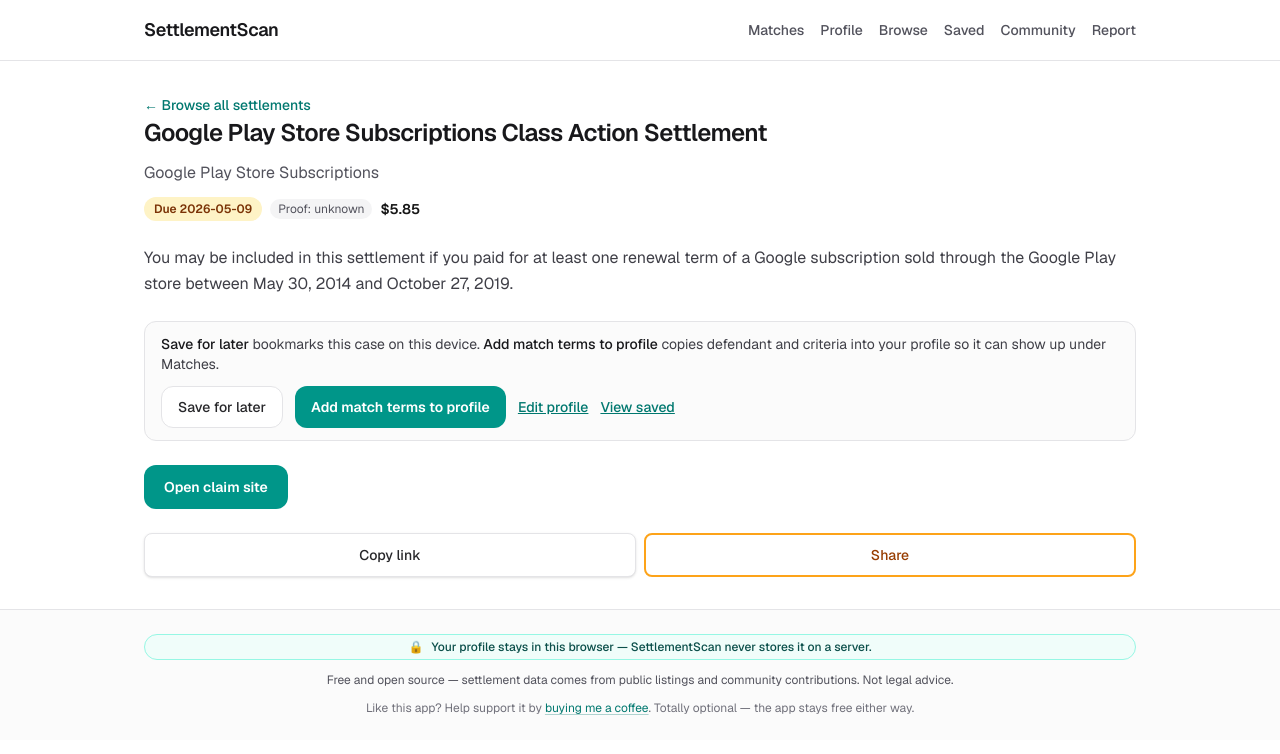
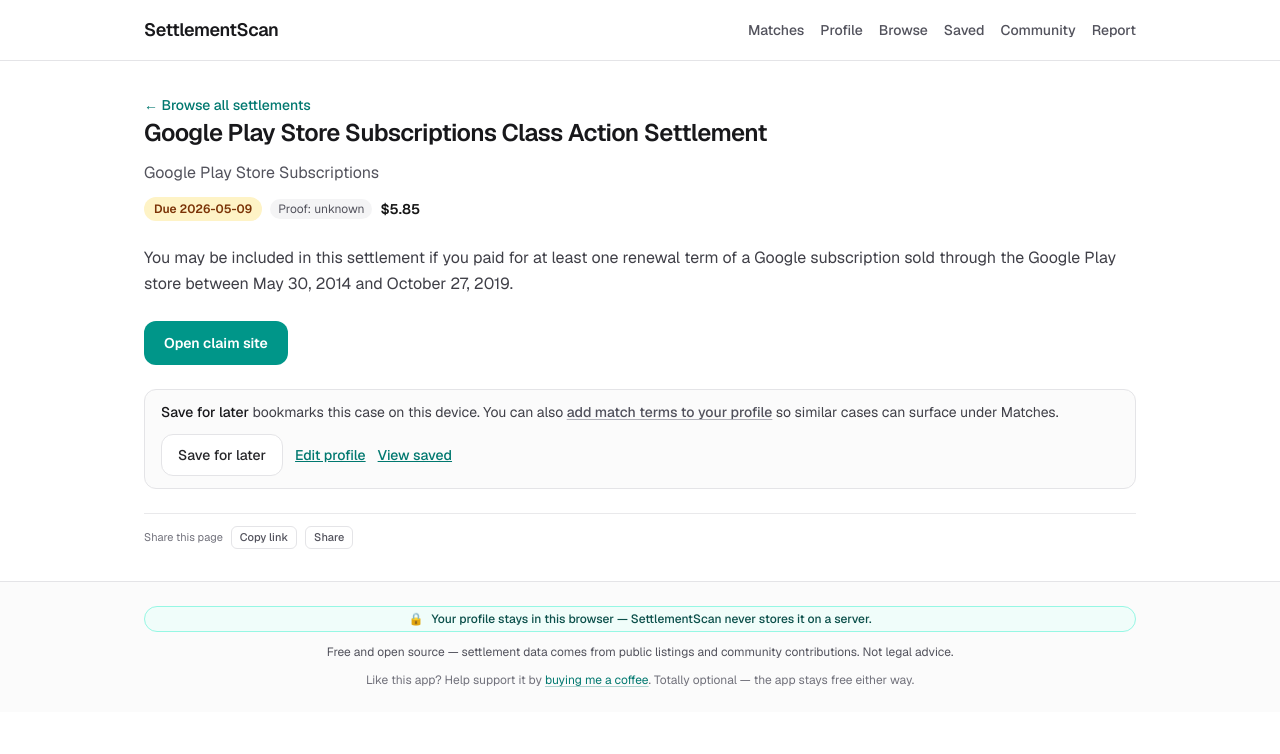
Before and after one commit to mwheelermba/settlement-scan, a Next.js app: page /s/google-play-store-subscriptions-2026 in a window 1280 px wide. Shown: the top 754 px of the page. Built offline with nearby package versions, Linux system fonts and the light colour scheme; no server answers.

Commit message:
Edit individual settlement cards

```diff
--- a/src/app/browse/page.tsx
+++ b/src/app/browse/page.tsx
@@ -21,6 +21,7 @@
   const [type, setType] = useState<SettlementType | "">("");
   const [stateFilter, setStateFilter] = useState("");
   const [noProofOnly, setNoProofOnly] = useState(false);
+  const [excludeNationwide, setExcludeNationwide] = useState(false);
   const [includePastDeadlines, setIncludePastDeadlines] = useState(false);
   const [sort, setSort] = useState<"deadline" | "payout" | "newest" | "match" | "title">("deadline");
   const [profile, setProfile] = useState<UserProfile | null>(null);
@@ -37,6 +38,7 @@
     if (type) filters.types = [type];
     if (stateFilter.length === 2) filters.state = stateFilter;
     if (noProofOnly) filters.noProofOnly = true;
+    if (excludeNationwide) filters.excludeNationwide = true;
     let list = filterSettlements(all, filters);
     list = searchSettlements(list, q);
     const matchMap = new Map<string, number>();
@@ -45,7 +47,7 @@
       matchMap.set(s.id, matchSettlement(s, p).score);
     }
     return sortSettlements(list, sort, matchMap);
-  }, [q, type, stateFilter, noProofOnly, sort, profile, all]);
+  }, [q, type, stateFilter, noProofOnly, excludeNationwide, sort, profile, all]);
 
   const results = useMemo(() => {
     const p = profile ?? defaultProfile();
@@ -84,6 +86,8 @@
         onState={setStateFilter}
         noProofOnly={noProofOnly}
         onNoProofOnly={setNoProofOnly}
+        excludeNationwide={excludeNationwide}
+        onExcludeNationwide={setExcludeNationwide}
       />
 
       <label className="flex flex-col gap-1 text-xs font-medium text-zinc-600 dark:text-zinc-400">
--- a/src/app/s/[id]/page.tsx
+++ b/src/app/s/[id]/page.tsx
@@ -63,7 +63,6 @@
         </div>
       </header>
       <p className="leading-relaxed text-zinc-700 dark:text-zinc-300">{s.description}</p>
-      <SettlementDetailActions settlement={s} />
       <a
         href={s.claim_url}
         target="_blank"
@@ -72,7 +71,8 @@
       >
         Open claim site
       </a>
-      <ShareButton settlementId={s.id} title={s.title} />
+      <SettlementDetailActions settlement={s} />
+      <ShareButton settlementId={s.id} title={s.title} variant="compact" />
     </div>
   );
 }
--- a/src/components/FilterBar.tsx
+++ b/src/components/FilterBar.tsx
@@ -19,6 +19,8 @@
   onState,
   noProofOnly,
   onNoProofOnly,
+  excludeNationwide,
+  onExcludeNationwide,
 }: {
   type: SettlementType | "";
   onType: (t: SettlementType | "") => void;
@@ -26,6 +28,8 @@
   onState: (s: string) => void;
   noProofOnly: boolean;
   onNoProofOnly: (v: boolean) => void;
+  excludeNationwide: boolean;
+  onExcludeNationwide: (v: boolean) => void;
 }) {
   return (
     <div className="flex flex-col gap-4 rounded-2xl border border-zinc-200 bg-zinc-50/50 p-4 dark:border-zinc-800 dark:bg-zinc-900/30">
@@ -46,7 +50,7 @@
           </select>
         </label>
         <label className="flex flex-col gap-1 text-xs font-medium text-zinc-600 dark:text-zinc-400">
-          Your state (filter)
+          State
           <input
             value={state}
             onChange={(e) => onState(e.target.value.toUpperCase().slice(0, 2))}
@@ -60,11 +64,24 @@
             type="checkbox"
             checked={noProofOnly}
             onChange={(e) => onNoProofOnly(e.target.checked)}
-            className="h-4 w-4 rounded border-zinc-300"
+            className="h-4 w-4 cursor-pointer rounded border-zinc-300"
           />
           Easy claims (no proof)
         </label>
+        <label className="flex items-end gap-2 pb-1 text-sm text-zinc-700 dark:text-zinc-300">
+          <input
+            type="checkbox"
+            checked={excludeNationwide}
+            onChange={(e) => onExcludeNationwide(e.target.checked)}
+            className="h-4 w-4 cursor-pointer rounded border-zinc-300"
+          />
+          Hide nationwide
+        </label>
       </div>
+      <p className="text-[11px] text-zinc-500 dark:text-zinc-400">
+        Hide nationwide: only rows with a state list in the data. Add <span className="font-medium">State</span> to
+        narrow to that code.
+      </p>
     </div>
   );
 }
--- a/src/components/SettlementCard.tsx
+++ b/src/components/SettlementCard.tsx
@@ -243,7 +243,7 @@
                 </button>
               )}
             </div>
-            <ShareButton settlementId={s.id} title={s.title} />
+            <ShareButton settlementId={s.id} title={s.title} variant="compact" />
           </div>
         </div>
       )}
--- a/src/components/SettlementDetailActions.tsx
+++ b/src/components/SettlementDetailActions.tsx
@@ -48,11 +48,17 @@
     <div className="space-y-3 rounded-xl border border-zinc-200 bg-zinc-50/80 px-4 py-3 dark:border-zinc-800 dark:bg-zinc-900/40">
       <p className="text-sm text-zinc-700 dark:text-zinc-300">
         <span className="font-medium text-zinc-900 dark:text-zinc-100">Save for later</span> bookmarks this case on
-        this device.{" "}
-        <span className="font-medium text-zinc-900 dark:text-zinc-100">Add match terms to profile</span> copies
-        defendant and criteria into your profile so it can show up under Matches.
+        this device. You can also{" "}
+        <button
+          type="button"
+          onClick={addTerms}
+          className="cursor-pointer font-medium text-zinc-600 underline decoration-zinc-400/80 underline-offset-2 hover:text-zinc-900 dark:text-zinc-400 dark:hover:text-zinc-200"
+        >
+          add match terms to your profile
+        </button>{" "}
+        so similar cases can surface under Matches.
       </p>
-      <div className="flex flex-wrap gap-3">
+      <div className="flex flex-wrap items-center gap-3">
         <button
           type="button"
           onClick={toggleSaved}
@@ -64,17 +70,10 @@
         >
           {saved ? "Remove from saved" : "Save for later"}
         </button>
-        <button
-          type="button"
-          onClick={addTerms}
-          className="cursor-pointer rounded-xl bg-teal-600 px-4 py-2.5 text-sm font-semibold text-white transition-colors hover:bg-teal-700"
-        >
-          Add match terms to profile
-        </button>
-        <Link href="/profile" className="self-center text-sm font-medium text-teal-700 underline dark:text-teal-400">
+        <Link href="/profile" className="text-sm font-medium text-teal-700 underline dark:text-teal-400">
           Edit profile
         </Link>
-        <Link href="/saved" className="self-center text-sm font-medium text-teal-700 underline dark:text-teal-400">
+        <Link href="/saved" className="text-sm font-medium text-teal-700 underline dark:text-teal-400">
           View saved
         </Link>
       </div>
--- a/src/components/ShareButton.tsx
+++ b/src/components/ShareButton.tsx
@@ -5,9 +5,12 @@
 export function ShareButton({
   settlementId,
   title,
+  variant = "default",
 }: {
   settlementId: string;
   title: string;
+  /** `compact` — small inline actions for secondary placement (e.g. under primary CTAs). */
+  variant?: "default" | "compact";
 }) {
   const url =
     typeof window !== "undefined"
@@ -36,6 +39,28 @@
     await copy();
   }
 
+  if (variant === "compact") {
+    return (
+      <div className="flex flex-wrap items-center gap-2 border-t border-zinc-200/80 pt-3 dark:border-zinc-700/80">
+        <span className="text-[11px] text-zinc-500 dark:text-zinc-400">Share this page</span>
+        <button
+          type="button"
+          onClick={() => void copy()}
+          className="cursor-pointer rounded-md border border-zinc-200 bg-white px-2 py-0.5 text-[11px] font-medium text-zinc-600 hover:bg-zinc-50 dark:border-zinc-700 dark:bg-zinc-900 dark:text-zinc-400 dark:hover:bg-zinc-800"
+        >
+          Copy link
+        </button>
+        <button
+          type="button"
+          onClick={() => void share()}
+          className="cursor-pointer rounded-md border border-zinc-200 bg-white px-2 py-0.5 text-[11px] font-medium text-zinc-600 hover:bg-zinc-50 dark:border-zinc-700 dark:bg-zinc-900 dark:text-zinc-400 dark:hover:bg-zinc-800"
+        >
+          Share
+        </button>
+      </div>
+    );
+  }
+
   const btnBase =
     "inline-flex min-h-[44px] w-full cursor-pointer items-center justify-center rounded-lg px-3 py-2.5 text-sm font-medium transition-colors";
 
@@ -51,7 +76,7 @@
       <button
         type="button"
         onClick={() => void share()}
-        className={`${btnBase} border-2 border-amber-500/90 bg-transparent text-amber-800 hover:bg-amber-50 dark:border-amber-400/80 dark:text-amber-200 dark:hover:bg-amber-950/40`}
+        className={`${btnBase} border border-zinc-200 bg-white text-zinc-800 shadow-sm hover:bg-zinc-50 dark:border-zinc-700 dark:bg-zinc-900 dark:text-zinc-100 dark:hover:bg-zinc-800`}
       >
         Share
       </button>
--- a/src/lib/settlements.ts
+++ b/src/lib/settlements.ts
@@ -52,6 +52,8 @@
   deadlineAfter?: string;
   deadlineBefore?: string;
   noProofOnly?: boolean;
+  /** When true, exclude settlements with no state list (nationwide / not geographically limited in data). */
+  excludeNationwide?: boolean;
 };
 
 export function filterSettlements(
@@ -61,6 +63,12 @@
   return list.filter((s) => {
     if (filters.types?.length && !filters.types.includes(s.type)) {
       return false;
+    }
+    if (filters.excludeNationwide) {
+      const st = s.criteria.states;
+      if (st === null || st.length === 0) {
+        return false;
+      }
     }
     if (filters.state) {
       const st = s.criteria.states;
```
